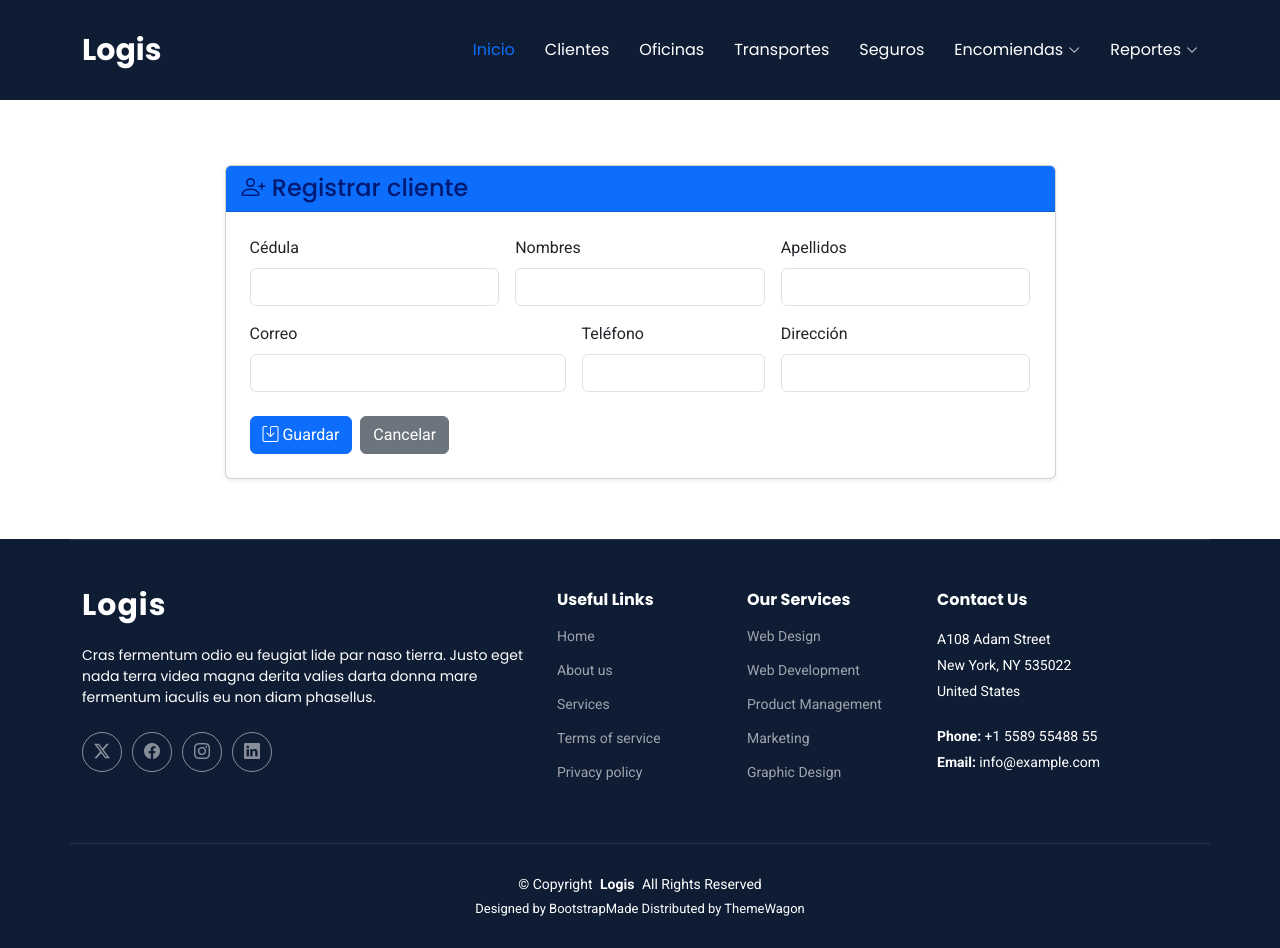
After one commit to pablo2001-bod/Punto-a-Punto, a Django app: page /clientes/nuevoCliente/ in a window 1280 px wide. The commit adds this page. Run offline with Django 5.2, Linux system fonts and the light colour scheme; some libraries are stand-ins or nearby versions.

Commit message:
Agregando paginas clientes

```diff
--- /dev/null
+++ b/envios/templates/clientes/nuevoCliente.html
@@ -0,0 +1,62 @@
+{% extends 'plantillaprincipal.html' %}
+{% load static %}
+{% block contenido %}
+<main class="main" style="padding-top: 105px;">
+<section class="section">
+<div class="container">
+
+<div class="row justify-content-center">
+    <div class="col-lg-9">
+        <div class="card shadow-sm">
+            <div class="card-header bg-primary text-white">
+                <h4 class="mb-0"><i class="bi bi-person-plus"></i> Registrar cliente</h4>
+            </div>
+            <div class="card-body p-4">
+                <form action="/clientes/guardarCliente/" method="post">
+                    {% csrf_token %}
+                    <div class="row g-3">
+                        <div class="col-md-4">
+                            <label class="form-label">Cédula</label>
+                            <input type="text" name="cedula" maxlength="10"
+                                   class="form-control" required>
+                        </div>
+                        <div class="col-md-4">
+                            <label class="form-label">Nombres</label>
+                            <input type="text" name="nombres" class="form-control" required>
+                        </div>
+                        <div class="col-md-4">
+                            <label class="form-label">Apellidos</label>
+                            <input type="text" name="apellidos" class="form-control" required>
+                        </div>
+                        <div class="col-md-5">
+                            <label class="form-label">Correo</label>
+                            <input type="email" name="email" class="form-control" required>
+                        </div>
+                        <div class="col-md-3">
+                            <label class="form-label">Teléfono</label>
+                            <input type="text" name="telefono" class="form-control" required>
+                        </div>
+                        <div class="col-md-4">
+                            <label class="form-label">Dirección</label>
+                            <input type="text" name="direccion" class="form-control" required>
+                        </div>
+                    </div>
+
+                    <div class="mt-4 d-flex gap-2">
+                        <button type="submit" class="btn btn-primary">
+                            <i class="bi bi-save"></i> Guardar
+                        </button>
+                        <a href="/clientes/listadoCliente/" class="btn btn-secondary">
+                            Cancelar
+                        </a>
+                    </div>
+                </form>
+            </div>
+        </div>
+    </div>
+</div>
+
+</div>
+</section>
+</main>
+{% endblock %}
--- a/envios/templates/inicio.html
+++ b/envios/templates/inicio.html
@@ -1,4 +1,4 @@
-{% extends "./plantillaprincipal.html" %}
+{% extends 'plantillaprincipal.html' %}
 {% load static %}
 {% block contenido %}
     <main class="main">
--- a/envios/templates/plantillaprincipal.html
+++ b/envios/templates/plantillaprincipal.html
@@ -29,6 +29,26 @@
     <!-- Main CSS File -->
     <link href="{% static 'assets/css/main.css' %}" rel="stylesheet">
 
+    <!-- Diseño del encabezado -->
+    <style>
+    #header {
+        background-color: #0e1d34 !important;
+    }
+
+    #header .sitename {
+        color: white !important;
+    }
+
+    #header .navmenu > ul > li > a {
+        color: white !important;
+    }
+
+    #header .navmenu > ul > li > a:hover,
+    #header .navmenu > ul > li > a.active {
+        color: #0d6efd !important;
+    }
+</style>
+
     <!-- =======================================================
     * Template Name: Logis
     * Template URL: https://bootstrapmade.com/logis-bootstrap-logistics-website-template/
@@ -40,7 +60,7 @@
 
     <body class="index-page">
 
-    <header id="header" class="header d-flex align-items-center fixed-top">
+    <header id="header" class="header d-flex align-items-center fixed-top dark-background">
         <div class="container-fluid container-xl position-relative d-flex align-items-center">
 
         <a href="index.html" class="logo d-flex align-items-center me-auto">
@@ -51,34 +71,58 @@
 
         <nav id="navmenu" class="navmenu">
             <ul>
-            <li><a href="index.html" class="active">Home<br></a></li>
-            <li><a href="about.html">About</a></li>
-            <li><a href="services.html">Services</a></li>
-            <li><a href="pricing.html">Pricing</a></li>
-            <li class="dropdown"><a href="#"><span>Dropdown</span> <i class="bi bi-chevron-down toggle-dropdown"></i></a>
-                <ul>
-                <li><a href="#">Dropdown 1</a></li>
-                <li class="dropdown"><a href="#"><span>Deep Dropdown</span> <i class="bi bi-chevron-down toggle-dropdown"></i></a>
+                <li>
+                    <a href="/" class="active">Inicio</a>
+                </li>
+                <li>
+                    <a href="/clientes/listadoCliente/">Clientes</a>
+                </li>
+                <li>
+                    <a href="/oficinas/listadoOficina/">Oficinas</a>
+                </li>
+                <li>
+                    <a href="/transportes/listadoTransporte/">Transportes</a>
+                </li>
+                <li>
+                    <a href="/seguros/listadoSeguro/">Seguros</a>
+                </li>
+                <li class="dropdown">
+                    <a href="#">
+                        <span>Encomiendas</span>
+                        <i class="bi bi-chevron-down toggle-dropdown"></i>
+                    </a>
                     <ul>
-                    <li><a href="#">Deep Dropdown 1</a></li>
-                    <li><a href="#">Deep Dropdown 2</a></li>
-                    <li><a href="#">Deep Dropdown 3</a></li>
-                    <li><a href="#">Deep Dropdown 4</a></li>
-                    <li><a href="#">Deep Dropdown 5</a></li>
+                        <li>
+                            <a href="/encomiendas/listadoEncomienda/">Listado</a>
+                        </li>
+                        <li>
+                            <a href="/encomiendas/nuevaEncomienda/">Registrar encomienda</a>
+                        </li>
+                        <li>
+                            <a href="/encomiendas/seguimientoEncomienda/">Seguimiento</a>
+                        </li>
                     </ul>
                 </li>
-                <li><a href="#">Dropdown 2</a></li>
-                <li><a href="#">Dropdown 3</a></li>
-                <li><a href="#">Dropdown 4</a></li>
-                </ul>
-            </li>
-            <li><a href="contact.html">Contact</a></li>
+                <li class="dropdown">
+                    <a href="#">
+                        <span>Reportes</span>
+                        <i class="bi bi-chevron-down toggle-dropdown"></i>
+                    </a>
+                    <ul>
+                        <li>
+                            <a href="/reportes/listadoReporte/">Novedades</a>
+                        </li>
+                        <li>
+                            <a href="/reportes/reportesGenerales/">Reportes generales</a>
+                        </li>
+                        <li>
+                            <a href="/reportes/listadoNotificacion/">Correos enviados</a>
+                        </li>
+                    </ul>
+                </li>
             </ul>
             <i class="mobile-nav-toggle d-xl-none bi bi-list"></i>
         </nav>
-
-        <a class="btn-getstarted" href="get-a-quote.html">Get a Quote</a>
-
         </div>
     </header>
 {% block contenido %}
--- a/envios/urls.py
+++ b/envios/urls.py
@@ -5,4 +5,8 @@ from django.conf.urls.static import static
 from . import views
 urlpatterns = [
     path('', views.inicio),
+    #Clientes
+    path("clientes/listadoCliente/", views.listadoCliente),
+    path("clientes/nuevoCliente/", views.nuevoCliente),
+    path("clientes/guardarCliente/", views.guardarCliente),
 ]
--- a/envios/views.py
+++ b/envios/views.py
@@ -1,5 +1,28 @@
-from django.shortcuts import render
+from django.shortcuts import render, redirect
+from envios.models import Cliente, Oficina, Transporte, Seguro, Encomienda, Reporte, NotificacionCorreo
+from django.contrib import messages
 
 # Create your views here.
 def inicio(request):
     return render(request, 'inicio.html')
+
+# Clientes
+def listadoCliente(request):
+    clientes = Cliente.objects.all().order_by("-id_cliente")
+    return render(request, "clientes/listadoCliente.html", {"clientes": clientes})
+
+def nuevoCliente(request):
+    return render(request, "clientes/nuevoCliente.html")
+
+def guardarCliente(request):
+    if request.method == "POST":
+        Cliente.objects.create(
+            cedula=request.POST["cedula"],
+            nombres=request.POST["nombres"],
+            apellidos=request.POST["apellidos"],
+            email=request.POST["email"],
+            telefono=request.POST["telefono"],
+            direccion=request.POST["direccion"],
+        )
+        messages.success(request, "Cliente registrado correctamente.")
+    return redirect("/clientes/listadoCliente")
```
Also changed, not shown: envios/templates/clientes/listadoCliente.html (added, +56 -0 lines), 1 other file.
